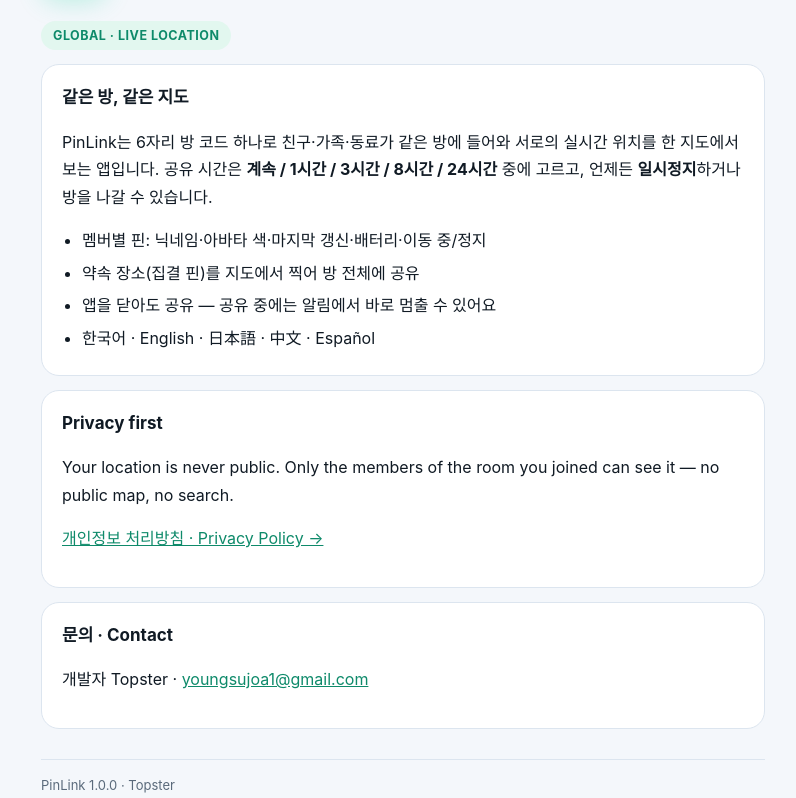
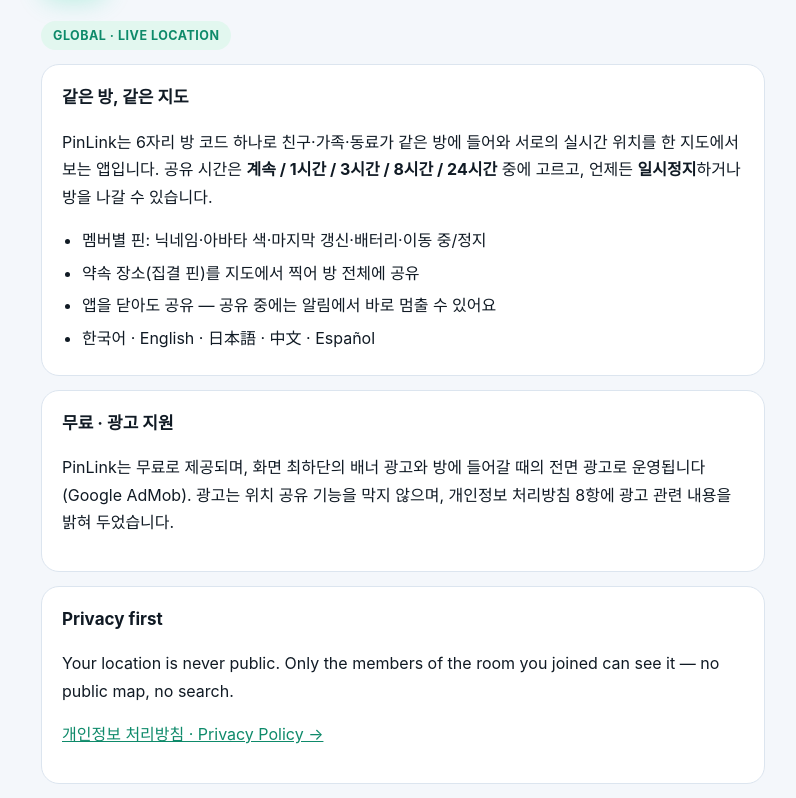
Before and after one commit to youngsujoa1-cyber/pinlink, a plain HTML site: page docs/index.html in a window 1280 px wide. Shown: the part 114-912 px from the top of the page, without its empty margins (237-1033 px from the left). Drawn offline with Linux system fonts and the light colour scheme.

Commit message:
docs: 소개 페이지에 광고 지원 안내 추가, 버전 표기 1.0.3

```diff
--- a/docs/index.html
+++ b/docs/index.html
@@ -64,6 +64,14 @@
   </div>
 
   <div class="card">
+    <h2>무료 · 광고 지원</h2>
+    <p>
+      PinLink는 무료로 제공되며, 화면 최하단의 배너 광고와 방에 들어갈 때의 전면 광고로 운영됩니다
+      (Google AdMob). 광고는 위치 공유 기능을 막지 않으며, 개인정보 처리방침 8항에 광고 관련 내용을 밝혀 두었습니다.
+    </p>
+  </div>
+
+  <div class="card">
     <h2>Privacy first</h2>
     <p>Your location is never public. Only the members of the room you joined can see it — no public map, no search.</p>
     <p><a href="privacy.html">개인정보 처리방침 · Privacy Policy →</a></p>
@@ -74,7 +82,7 @@
     <p>개발자 Topster · <a href="mailto:youngsujoa1@gmail.com">youngsujoa1@gmail.com</a></p>
   </div>
 
-  <footer>PinLink 1.0.0 · Topster</footer>
+  <footer>PinLink 1.0.3 · Topster</footer>
 </div>
 </body>
 </html>
```
